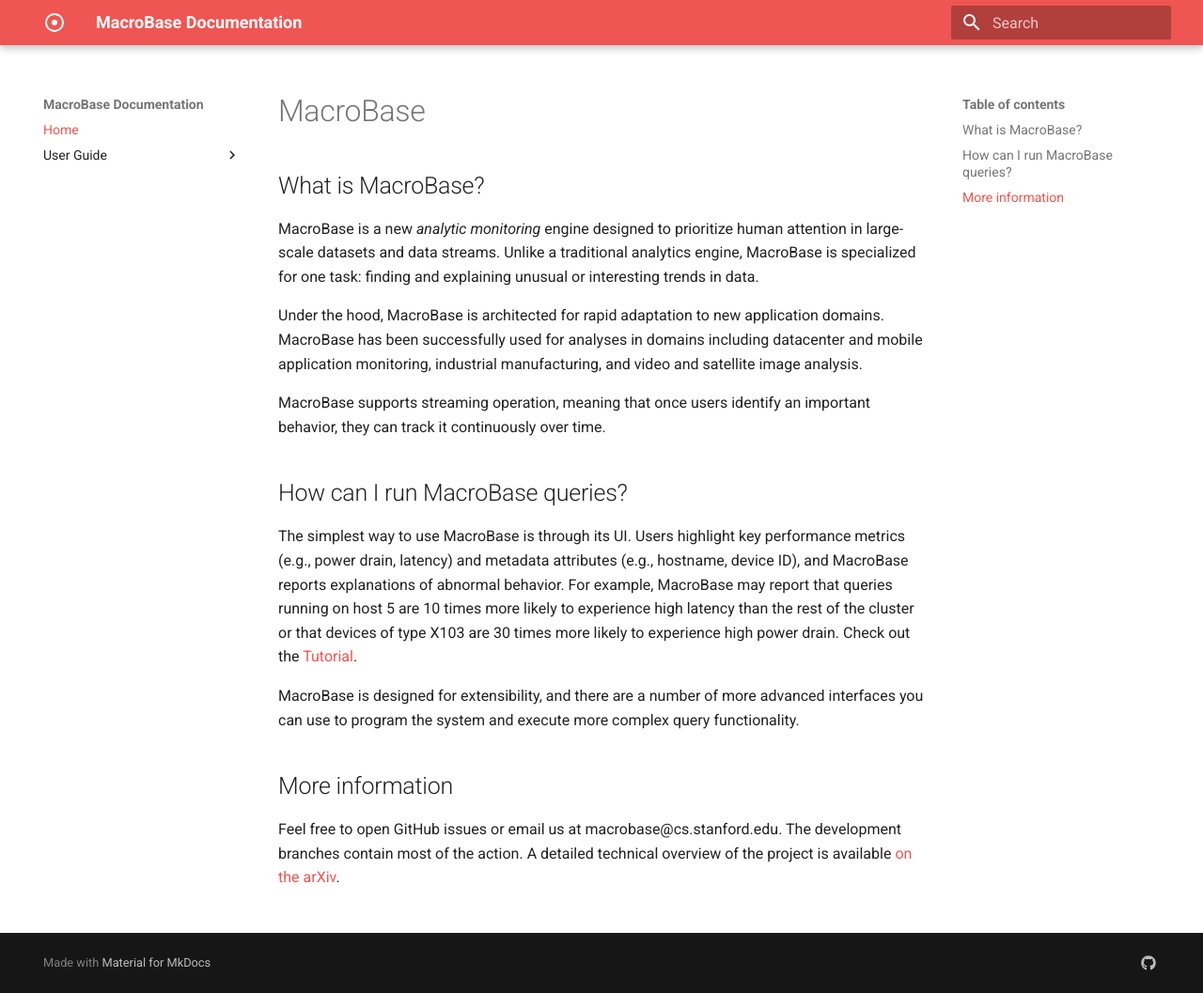
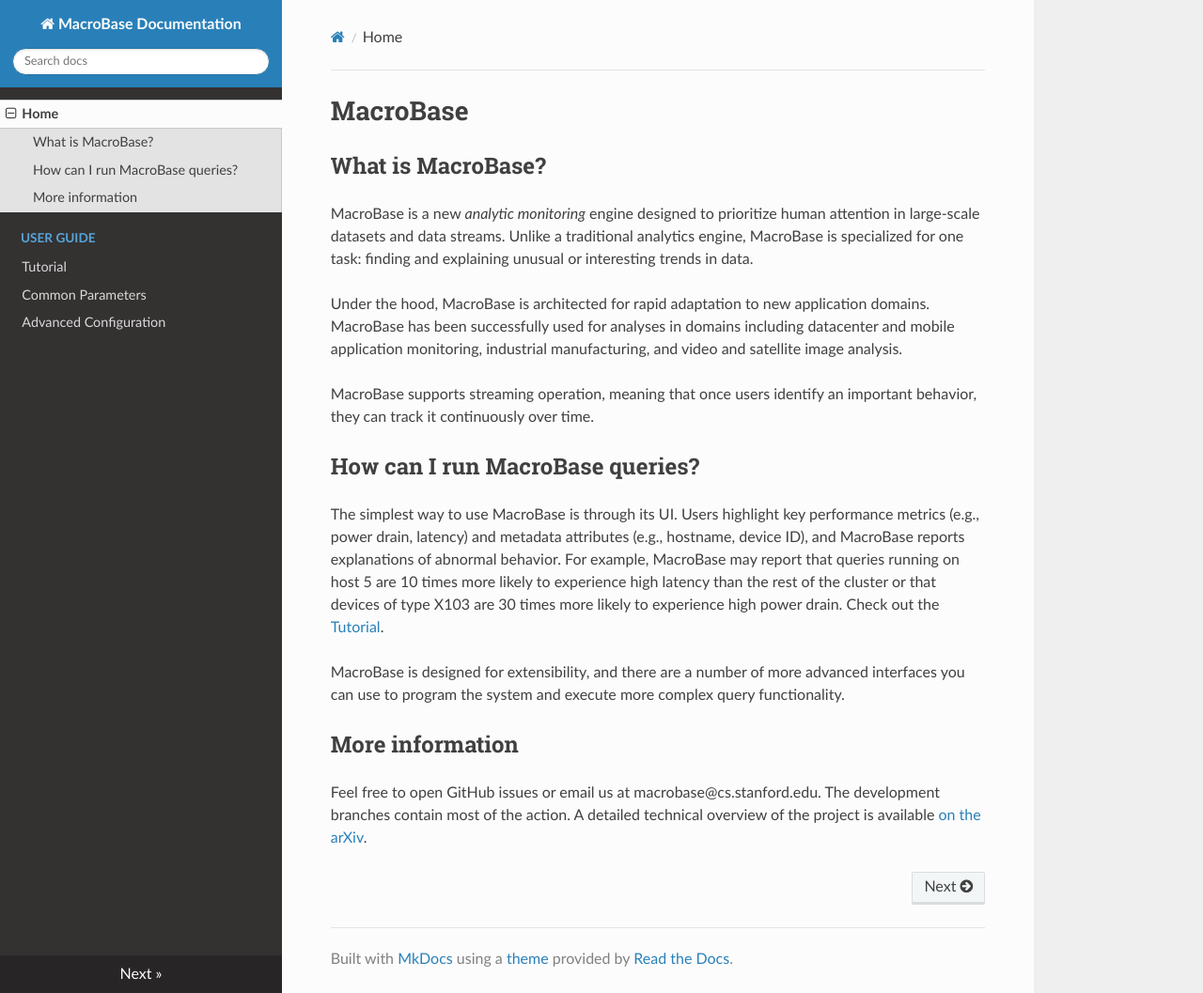
Before and after one commit to stanford-futuredata/macrobase, an MkDocs documentation site: the page built from docs/source/index.md, in a window 1280 px wide and 1057 px high. Shown: the whole window at 94% size. Built offline with MkDocs 1.6.1, drawn with Linux system fonts in a browser that asks for light colours; nearby versions of some CDN libraries; old or Windows-style settings are respelled for this version of MkDocs.

Commit message:
switch to readthedocs format

```diff
--- a/docs/mkdocs.yml
+++ b/docs/mkdocs.yml
@@ -9,14 +9,4 @@
     - 'Advanced Configuration': 'user-guide/advanced-configuration.md'
 
 theme:
-  name: 'material'
-  palette:
-    primary: 'red'
-    accent: 'red'
-  logo:
-    icon: 'adjust'
-
-extra:
-  social:
-    - type: 'github'
-      link: 'https://github.com/stanford-futuredata/macrobase'
+  name: 'readthedocs'
```
